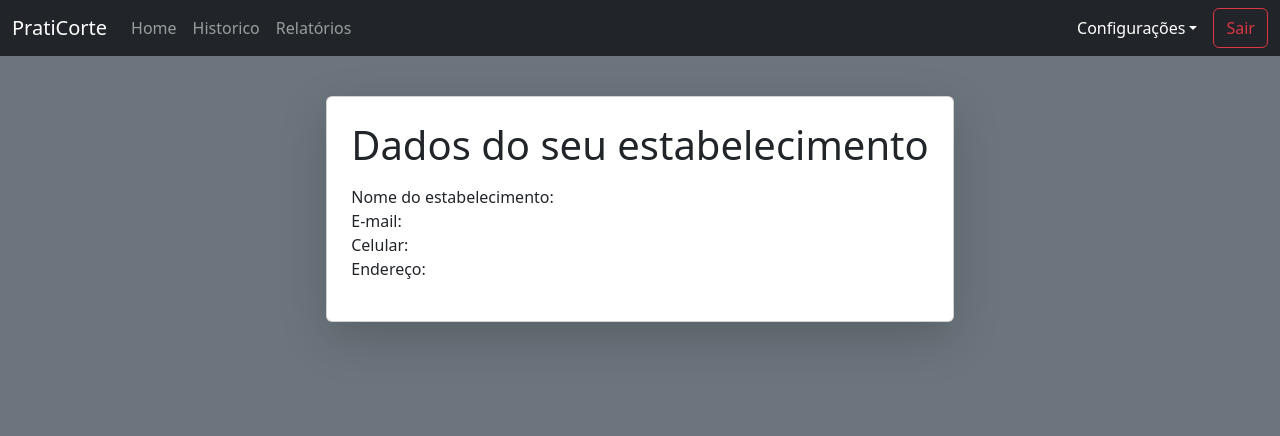
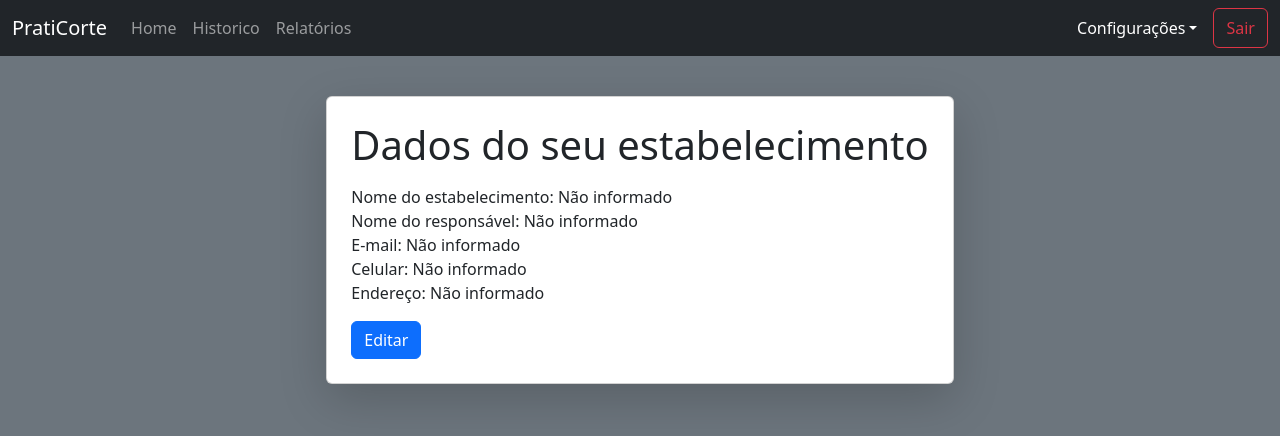
Before and after one commit to guilhermeKuffner/PratiCorte, a React (Create React App) app: page /configuracoes/estabelecimento in a window 1280 px wide. Shown: the top 436 px of the page. Built offline with nearby package versions, Linux system fonts and the light colour scheme; no server answers; sample sign-in values are in the browser's storage.

Commit message:
editando dados do estabelecimento

```diff
--- a/src/view/configurar/establishment.js
+++ b/src/view/configurar/establishment.js
@@ -1,5 +1,8 @@
 import React from "react";
 import { NavBar } from "../../components/navbar"
+import { getEstabelecimento}  from "../../config/auth";
+import { isEmpty, PhoneNumberInput } from "../../shared/utils";
+import { updateEstablishment } from "../../store/collections/establishmentWorker";
 
 class Establishment extends React.Component {
     constructor(props) {
@@ -7,12 +10,48 @@ class Establishment extends React.Component {
         this.state = {
             establishment: null,
             isEditing: false,
+            isEditingNomeEstabelecimento: "",
+            isEditingNomeResponsavel: "",
+            isEditingEmail: "",
+            isEditingCelular: "",
+            isEditingEndereco: "",
+        }
+    }
+
+    componentDidMount() {
+        const establishment = getEstabelecimento()
+        this.setState({
+            establishment: establishment,
+            isEditingEmail: establishment?.email ?? "",
+            isEditingNomeEstabelecimento: establishment?.nomeEstabelecimento ?? "",
+            isEditingNomeResponsavel: establishment?.nomeResponsavel ?? "",
+            isEditingCelular: establishment?.celular ?? "",
+            isEditingEndereco: establishment?.endereco ?? "",
+        })
+    }
+
+    save = async () => {
+        try {
+            const establishmentData = {
+                id: this.state.establishment?.id,
+                email: this.state.isEditingEmail,
+                nomeEstabelecimento: this.state.isEditingNomeEstabelecimento,
+                nomeResponsavel: this.state.isEditingNomeResponsavel,
+                celular: this.state.isEditingCelular,
+                endereco: this.state.isEditingEndereco,
+            }
+            console.log(establishmentData)
+            if (await updateEstablishment(establishmentData)){
+                this.setState({ isEditing: false, establishment: establishmentData })
+            }
+        } catch (error) {
+            console.error("Erro no cadastro:", error.message)
         }
     }
     render() {
         return (
             <>
-                <NavBar>
+                <NavBar />
                 <div className="container d-flex flex-column justify-content-center align-items-center">
                     <div className="card p-4 shadow-lg bg-white rounded">
                         <div className="mb-2">
@@ -21,20 +60,61 @@ class Establishment extends React.Component {
                         {
                             this.state.isEditing == false ? (
                                 <div className="mb-3">
-                                        <div> Nome do estabelecimento: {this.state.establishment?.nomeEstabelecimento}</div>
-                                        <div> E-mail: {this.state.establishment?.email}</div>
-                                        <div> Celular: {this.state.establishment?.celular}</div>
-                                        <div> Endereço: {this.state.establishment?.endereco}</div>
+                                    <div> Nome do estabelecimento: {!isEmpty(this.state.establishment?.nomeEstabelecimento) ? this.state.establishment?.nomeEstabelecimento :"Não informado"}</div>
+                                    <div> Nome do responsável: {!isEmpty(this.state.establishment?.nomeResponsavel) ? this.state.establishment?.nomeResponsavel : "Não informado"}</div>
+                                    <div> E-mail: {!isEmpty(this.state.establishment?.email) ? this.state.establishment?.email : "Não informado"}</div>
+                                    <div> Celular: {!isEmpty(this.state.establishment?.celular) ?  this.state.establishment?.celular : "Não informado"}</div>
+                                    <div> Endereço: {!isEmpty(this.state.establishment?.endereco) ?  this.state.establishment?.endereco : "Não informado"}</div>
                                 </div>
                             ) : (
                                 <div className="mb-3">
-                                        <div> tela de edição</div>
+                                    <form>
+                                        <div className="mb-3">
+                                            <label className="form-label" htmlFor="nomeEstabelecimento">Nome do estabelecimento</label>
+                                            <input className="form-control" type="text" name="nomeEstabelecimento" id="nomeEstabelecimento" placeholder="Nome do estabelecimento"
+                                            value={this.state.isEditingNomeEstabelecimento}
+                                            onChange={(e) => this.setState({ isEditingNomeEstabelecimento: e.target.value })}/>
                                         </div>
+                                        <div className="mb-3">
+                                            <label className="form-label" htmlFor="nomeEstabelecimento">Nome do responsável</label>
+                                            <input className="form-control" type="text" name="nomeEstabelecimento" id="nomeEstabelecimento" placeholder="Nome do responsável"
+                                            value={this.state.isEditingNomeResponsavel}
+                                            onChange={(e) => this.setState({ isEditingNomeResponsavel: e.target.value })}/>
+                                        </div>
+                                        <div className="mb-3">
+                                            <label className="form-label" htmlFor="email">E-mail</label>
+                                            <input className="form-control" type="text" name="email" id="email" placeholder="exemplo@gmail.com"
+                                            value={this.state.isEditingEmail}
+                                            onChange={(e) => this.setState({ isEditingEmail: e.target.value })}/>
+                                        </div>
+                                        <div className="mb-3">
+                                            <label className="form-label" htmlFor="celular">Celular</label>
+                                            <PhoneNumberInput value={this.state.isEditingCelular} onChange={(e) => this.setState({ isEditingCelular: e.target.value })} />
+                                        </div>
+                                        <div className="mb-3">
+                                            <label className="form-label" htmlFor="endereco">Endereço</label>
+                                            <input className="form-control" type="text" name="endereco" id="endereco" placeholder="Endereço"
+                                            value={this.state.isEditingEndereco}
+                                            onChange={(e) => this.setState({ isEditingEndereco: e.target.value })}/>
+                                        </div>
+                                    </form>
+                                </div>
+                            )
+                        }
+                        <div>
+                            <button className="btn btn-primary  me-2" onClick={() => this.setState({ isEditing: !this.state.isEditing })}>
+                                {this.state.isEditing ? "Cancelar" : "Editar"}
+                            </button>
+                            {
+                                this.state.isEditing && (
+                                    <button className="btn btn-success" onClick={this.save}>
+                                        Salvar
+                                    </button>
                                 )
                             }
                         </div>
                     </div>
-                </NavBar>
+                </div>
             </>
         )
     }
```
Lines whose indentation alone changed are shown as unchanged.
